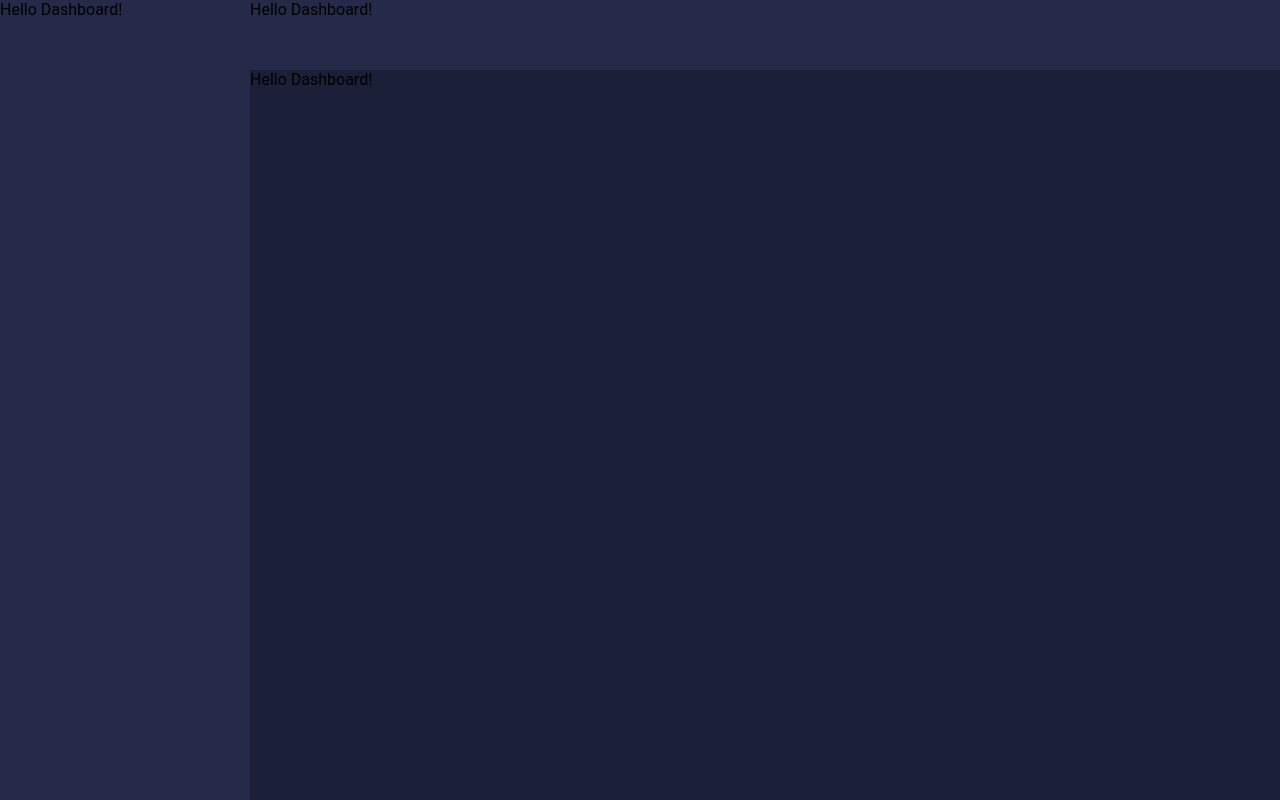
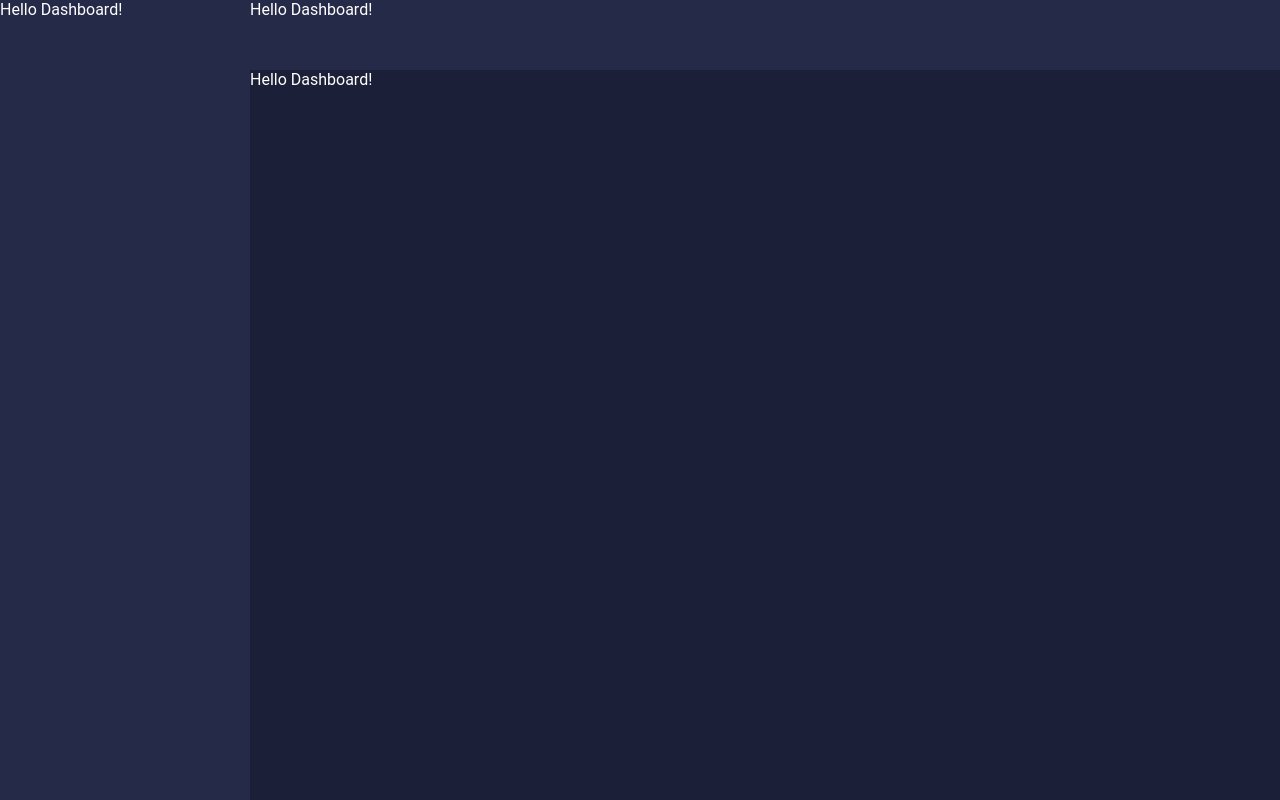
Before and after one commit to FihCapua/my-dashboard, a React (Create React App) app: page / in a window 1280 px wide. Built offline with nearby package versions, Linux system fonts and the light colour scheme.

Commit message:
feat: create color theme provider

```diff
--- a/src/App.tsx
+++ b/src/App.tsx
@@ -1,12 +1,14 @@
+import { ThemeProvider } from "styled-components"
 import { Layout } from "./components/Layout"
 import GlobalStyles from "./styles/GlobalStyles"
+import dark from "./styles/themes/dark"
 
 const App: React.FC = () => {
     return(
-        <>
+        <ThemeProvider theme={dark}>
             <GlobalStyles />
             <Layout />
-        </>
+        </ThemeProvider>
     )
 }
 
--- a/src/components/Aside/style.ts
+++ b/src/components/Aside/style.ts
@@ -2,5 +2,6 @@
 
 export const Container = styled.div`
     grid-area: AS;
-    background-color: #252A48;
+    color: ${props => props.theme.colors.white};
+    background-color: ${props => props.theme.colors.secondary};
 `;
--- a/src/components/Content/style.ts
+++ b/src/components/Content/style.ts
@@ -2,5 +2,6 @@
 
 export const Container = styled.div`
     grid-area: CT;
-    background-color: #1B1F38;
+    color: ${props => props.theme.colors.white};
+    background-color: ${props => props.theme.colors.primary};
 `;
--- a/src/components/MainHeader/style.ts
+++ b/src/components/MainHeader/style.ts
@@ -2,5 +2,6 @@
 
 export const Container = styled.div`
     grid-area: MH;
-    background-color: #252A48;
+    color: ${props => props.theme.colors.white};
+    background-color: ${props => props.theme.colors.secondary};
 `;
--- /dev/null
+++ b/src/styles/themes/dark.ts
@@ -0,0 +1,18 @@
+// eslint-disable-next-line import/no-anonymous-default-export
+export default {
+  title: "dark",
+
+  colors: {
+    primary: "#1B1F38",
+    secondary: "#252A48",
+    tertiary: "#313862",
+
+    white: "#FFF",
+    black: "#000",
+    gray: "#BFBFBF",
+
+    success: "#4E41F0",
+    info: "#F7931B",
+    warning: "#E44C4E",
+  },
+};
```
Also changed, not shown: src/styles/styled.d.ts (added, +21 -0 lines), src/styles/themes/light.ts (added, +18 -0 lines).
